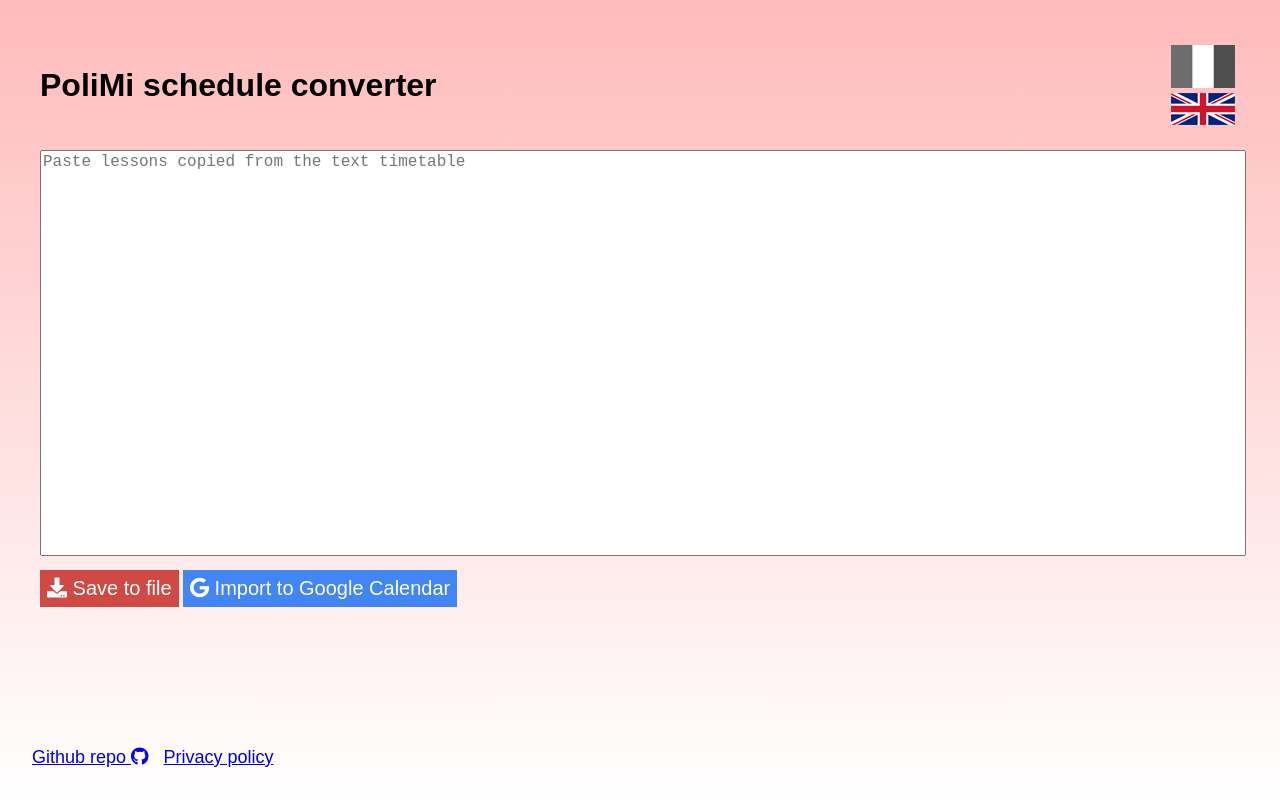
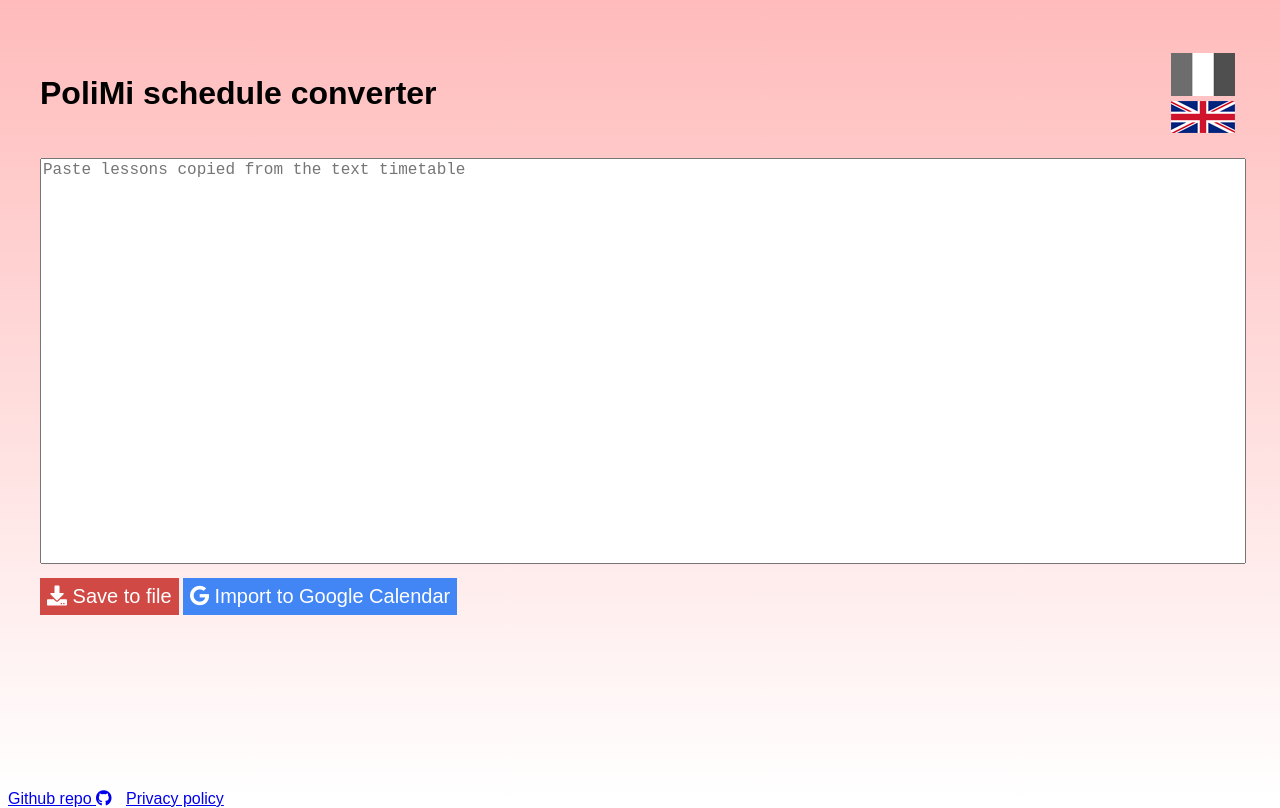
Before and after one commit to bebora/polimi-schedule-js, a plain HTML site: page index.html in a window 1280 px wide. Drawn offline with Linux system fonts and the light colour scheme.

Commit message:
Fix wrong footer position

```diff
--- a/index.html
+++ b/index.html
@@ -23,7 +23,7 @@
 </head>
 
 <body>
-  <div style="margin: 2.5vh 2.5vw">
+  <div class="content">
     <div style="display: table; width: 100%; padding: 20px 0;">
       <h1 id="title" style="display: table-cell; vertical-align:middle;">Convertitore orario PoliMi</h1>
       <span id="flags" style="float: right;">
@@ -35,10 +35,10 @@
     <button id="download" class="btn"><i class="fa fa-download" aria-hidden="true"></i><span id="saveFile"> Salva su file</span></button>
     <button id="import-gcal" class="btn btn-blue"><i class="fab fa-google"></i><span id="importToGcal"> Importa su Google Calendar</span></button>
     <p id="error">Errore! Non riesco a generare il calendario</p>
-    <div style="position: absolute; bottom: 4vh; left: 2.5vw; font-size: 18px;">
-      <a href="https://github.com/bebora/polimi-schedule-js">Github repo <i class="fab fa-github"></i></a>
-      <a href="privacy_policy.html" style="margin-left: 10px;">Privacy policy</a>
-    </div>
+  </div>
+  <div class="footer">
+    <a href="https://github.com/bebora/polimi-schedule-js">Github repo <i class="fab fa-github"></i></a>
+    <a href="privacy_policy.html" style="margin-left: 10px;">Privacy policy</a>
   </div>
   <div id="pop-bg" onclick="hideOverlay()" style="display: none;">
     <div id="pop-window">
--- a/style/style.css
+++ b/style/style.css
@@ -9,7 +9,6 @@ textarea {
   resize: none;
 }
 html {
-  height: 100%;
   background-image: linear-gradient(#fbb, #fff);
   background-repeat: no-repeat;
 }
@@ -139,3 +138,24 @@ html {
   margin-top: 8px;
   margin-bottom: 8px;
 }
+
+html, body {
+  height: 100%;
+}
+body {
+  display: flex;
+  flex-direction: column;
+}
+.content {
+  flex: 1 0 auto;
+  margin: 2.5vh 2.5vw;
+}
+.footer {
+  flex-shrink: 0;
+}
+
+.shadow {
+  -webkit-box-shadow: 0px 0px 18px 0px rgba(0,0,0,1);
+  -moz-box-shadow: 0px 0px 18px 0px rgba(0,0,0,1);
+  box-shadow: 0px 0px 18px 0px rgba(0,0,0,1);
+}
```
